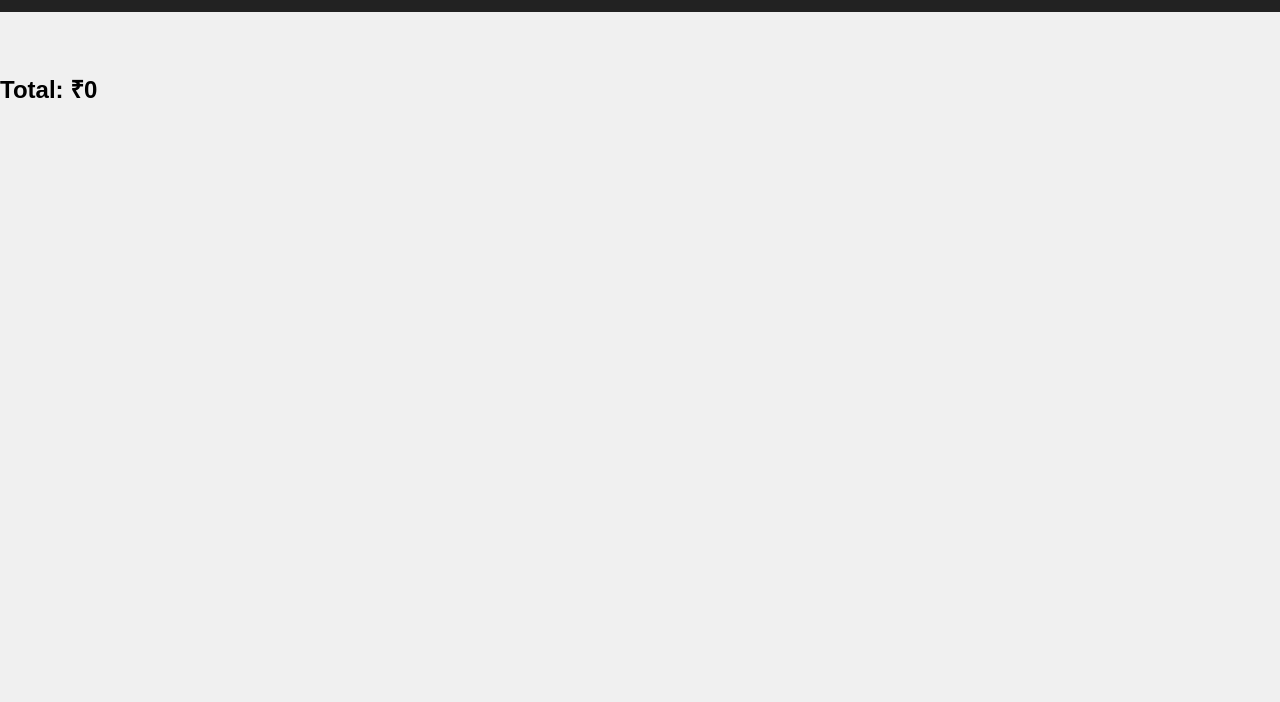
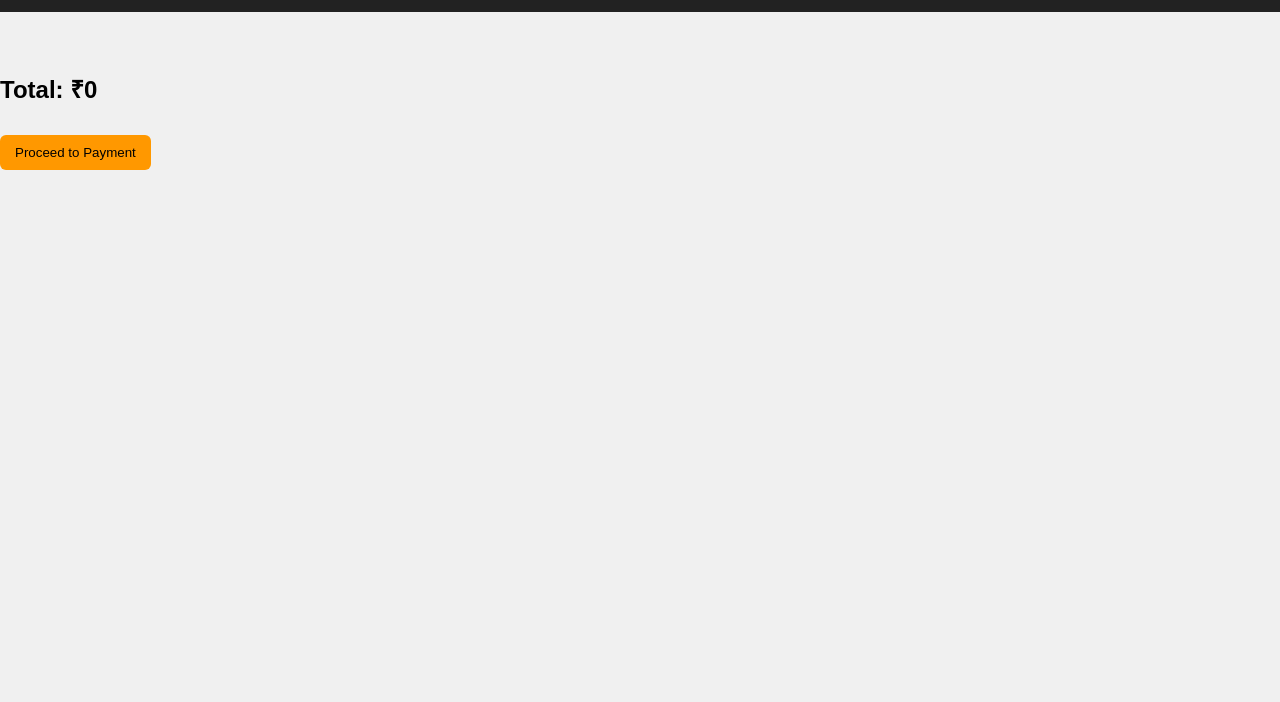
Before and after one commit to nithishwaran-labhub/webcart, a plain HTML site: page cart.html in a window 1280 px wide. Shown: the part 98-800 px from the top of the page. Drawn offline with Linux system fonts and the light colour scheme.

Commit message:
Update cart.html

```diff
--- a/cart.html
+++ b/cart.html
@@ -21,3 +21,6 @@
 <script src="products.js"></script>
 </body>
 </html>
+<a href="checkout.html">
+   <button class="checkout-btn">Proceed to Payment</button>
+</a>
```
